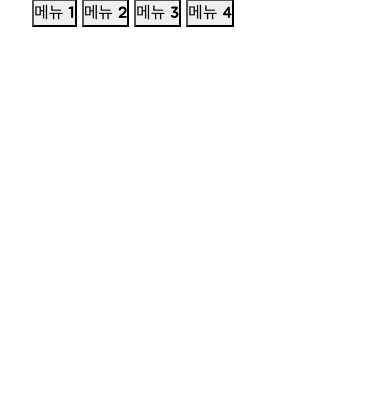
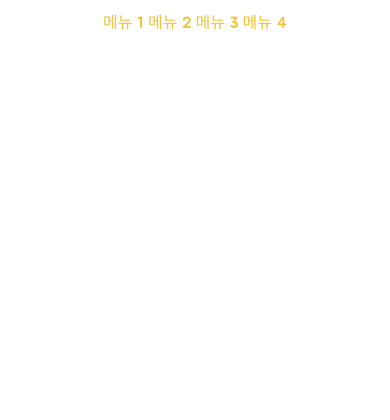
Before and after one commit to urlive123/urlive, a Flask app: template templates/main.html in a window 390 px wide. Shown: the part 281-701 px from the top of the page. Run offline with Flask 2, Linux system fonts and the light colour scheme; the template is opened without the code that fills it, so the values that code supplies are empty; some libraries are stand-ins or nearby versions.

Commit message:
모바일 메뉴 생성

```diff
--- a/static/main.css
+++ b/static/main.css
@@ -5,7 +5,6 @@
         justify-content: center;
     }
 
-    .m_menu{}
 
     .ul {
         list-style-type: none;
@@ -65,6 +64,22 @@
 
     * {
         font-family: 'Jua', sans-serif;
+    }
+    .m_menu{
+        margin-top: 10px;
+        display: flex;
+        align-items: center;
+        justify-content: center;
+        flex-direction: row;
+    }
+    .m_menu > button{
+        border-color: transparent;
+        background-color: transparent;
+        color: #F3C238FF;
+    }
+    .m_menu>button:hover{
+        background-color: #f3c238;
+        color: black;
     }
 
     html, body {
--- a/static/main.js
+++ b/static/main.js
@@ -20,17 +20,7 @@ function media_check(id) {
                             <p style="color: #f3c238; -webkit-animation-delay: 3s;" class="line-1 anim-typewriter"> ${id}님 환영합니다!</p>
                             <div class="logoutbtn">
                             <button onclick="logout()"  type="button" class="btn btn-outline-danger">로그아웃</button>`
-        $('#titletxt').append(temp_html)
-        let temp_html1 ='<div class="m_menu">\n' +
-            '                <ul>\n' +
-            '                    <button>메뉴 1</button>\n' +
-            '                    <button>메뉴 2</button>\n' +
-            '                    <button>메뉴 3</button>\n' +
-            '                    <button>메뉴 4</button>\n' +
-            '                </ul>\n' +
-            '            </div>'
-        $('#menu').append(temp_html1)
-    }
+        $('#titletxt').append(temp_html)}
 }
 
 
--- a/templates/main.html
+++ b/templates/main.html
@@ -78,7 +78,16 @@
         </div>
     </div>
 </div>
-<div id="menu">
+
+    <div class="m_menu">
+            <button>메뉴 1</button>
+
+            <button>메뉴 2</button>
+
+            <button>메뉴 3</button>
+
+        <button>메뉴 4</button>
+    </div>
     <div class="tab-menu d-none d-sm-block">
         <ul class="tab-menu__list">
             <li class="tab-menu__item tab-menu__active">
@@ -101,7 +110,7 @@
             </li>
         </ul>
     </div>
-</div>
+
 <div class="imgcv">
     <div class="center">
         <div class="row row-cols-1 row-cols-md-4 g-4" id="cards-box">
```
